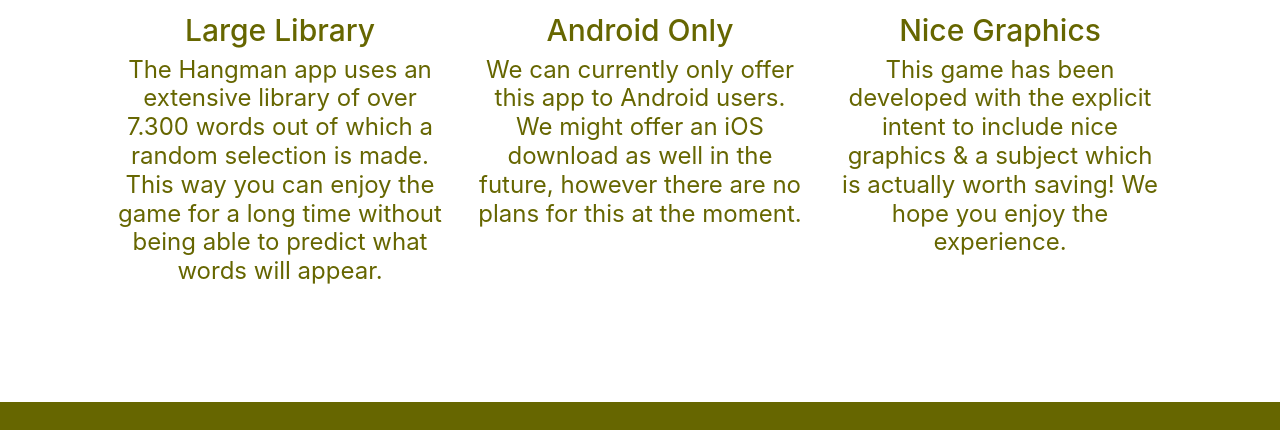
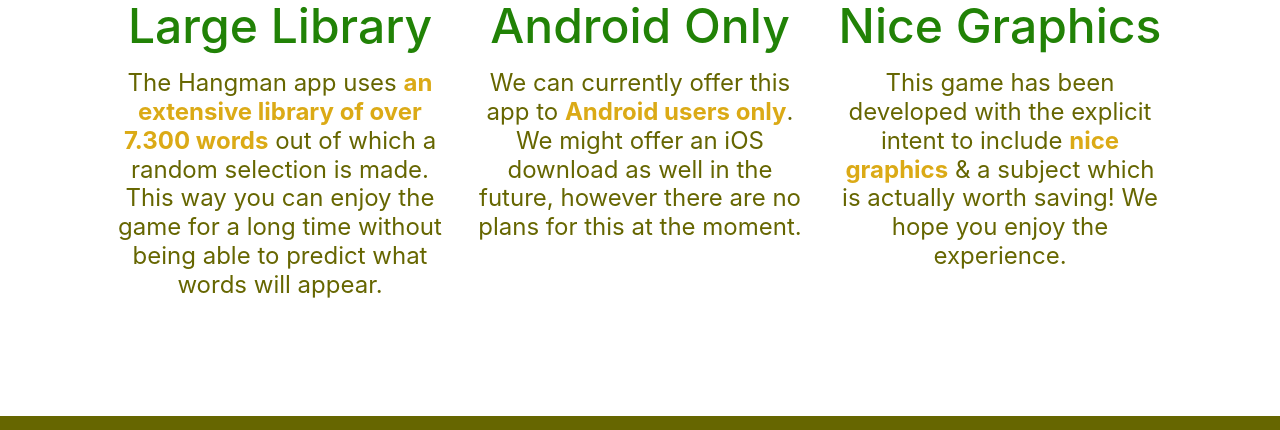
Before and after one commit to Wim81/Hangman_landingspagina, a website with bundled scripts: page index.html in a window 1280 px wide. Shown: the part 2127-2557 px from the top of the page. Built offline with nearby package versions, Linux system fonts and the light colour scheme; a web font is replaced by a local one.

Commit message:
specifications deel bijgewerkt (titels groter, alignment in item verbeterd, em elementen toegevoegd)

```diff
--- a/index.html
+++ b/index.html
@@ -151,7 +151,7 @@
                   <div class="feature-item">
                     <i class="fas fa-folder-open text-primary"></i>
                     <h3>Large Library</h3>
-                    <p>The Hangman app uses an extensive library of over 7.300 words out of which
+                    <p>The Hangman app uses <em>an extensive library of over 7.300 words</em> out of which
                     a random selection is made. This way you can enjoy the game for a long time without being
                       able to predict what words will appear.</p>
                   </div>
@@ -160,7 +160,7 @@
                   <div class="feature-item">
                     <i class="fab fa-android text-primary"></i>
                     <h3>Android Only</h3>
-                    <p>We can currently only offer this app to Android users. We might offer an
+                    <p>We can currently offer this app to <em>Android users only</em>. We might offer an
                       iOS download as well in the future, however there are no plans for this at the moment.</p>
                   </div>
                 </div>
@@ -168,8 +168,8 @@
                   <div class="feature-item">
                     <i class="fas fa-paint-brush text-primary"></i>
                     <h3>Nice Graphics</h3>
-                    <p>This game has been developed with the explicit intent to include nice
-                      graphics & a subject which is actually worth saving! We hope you enjoy the experience.</p>
+                    <p>This game has been developed with the explicit intent to include <em>nice
+                      graphics</em> & a subject which is actually worth saving! We hope you enjoy the experience.</p>
                   </div>
                 </div>
               </div>
--- a/scss/_features.scss
+++ b/scss/_features.scss
@@ -51,14 +51,21 @@
         text-align: center;
 
         h3 {
-            font-size: 30px;
-            color: $theme-secondary;
+            font-size: 48px;
+            color: $theme-tertiary;
+            margin-bottom: 15px;
         }
 
         p {
             color: $theme-secondary;
             font-size: 24px;
             line-height: 1.2;
+
+            em {
+                font-style: normal;
+                font-weight: bold;
+                color: $theme-primary;
+            }
         }
 
         i {
@@ -66,7 +73,6 @@
             font-family: FontAwesome;
             font-style: normal;
             display: block;
-            margin-bottom: 15px;
             background-color: $theme-primary;
             -webkit-background-clip: text;
             -webkit-text-fill-color: transparent;
```
Also changed, not shown: css/new-age.css, css/new-age.min.css.
